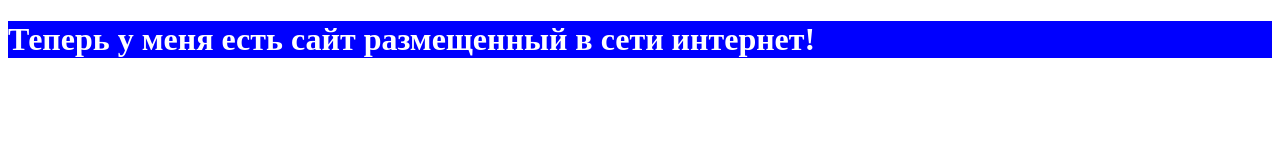
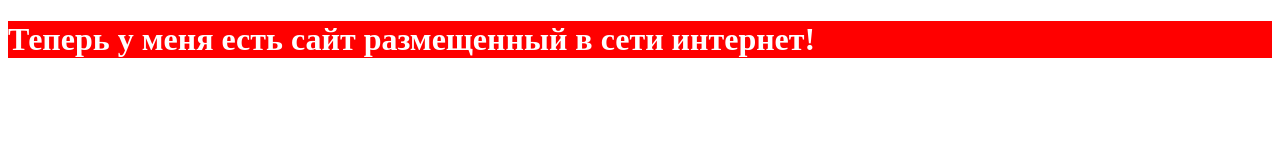
Before and after one commit to 1nnokentiy/bookish-happiness, a plain HTML site: page index.html in a window 1280 px wide. Drawn offline with Linux system fonts and the light colour scheme.

Commit message:
changed styles

```diff
--- a/index.html
+++ b/index.html
@@ -7,6 +7,6 @@
     <title>Document</title>
 </head>
 <body>
-    <h1 style="background-color: blue;color:white;">Теперь у меня есть сайт размещенный в сети интернет!</h1>
+    <h1 style="background-color: red;color:white;">Теперь у меня есть сайт размещенный в сети интернет!</h1>
 </body>
 </html>
```
